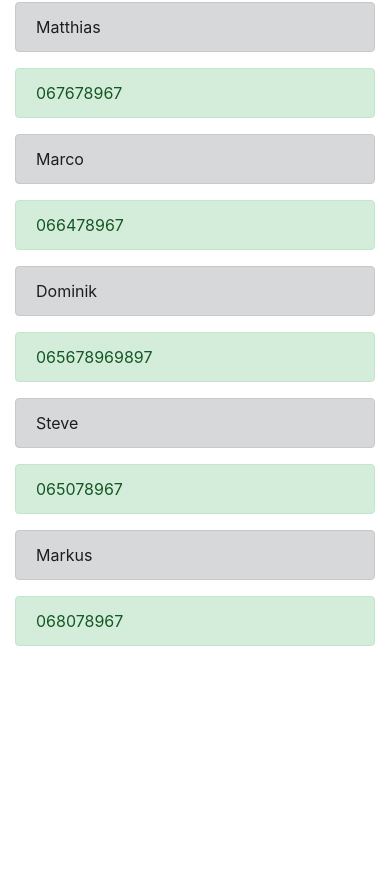
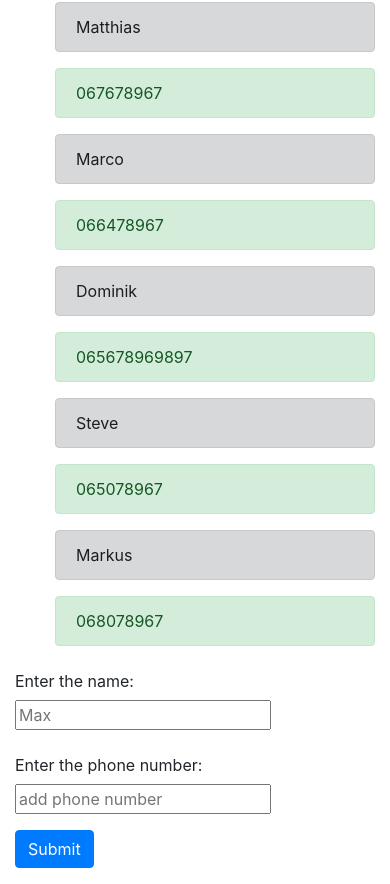
Before and after one commit to fahrican/Adressbuch, a plain HTML site: page index.html in a window 390 px wide. Shown: the part 54-938 px from the top of the page. Before the commit the page ends 844 px from the top, so only its background shows below. Drawn offline with nearby package versions, Linux system fonts and the light colour scheme.

Commit message:
Add form field to enter new name and phone number.

```diff
--- a/app.js
+++ b/app.js
@@ -1,6 +1,6 @@
 document.addEventListener("DOMContentLoaded", function (event) {
 
-    const divHoldContacts = document.getElementById("addressbook");
+    const ulHoldContacts = document.getElementById("addressbook");
 
     //const tData = JSON.parse("address_book.json");
 
@@ -32,8 +32,8 @@ document.addEventListener("DOMContentLoaded", function (event) {
         const fragment = document.createDocumentFragment();
         for (let i = 0; i < contacts.length; i++) {
 
-            const name = document.createElement("P");
-            const number = document.createElement("P");
+            const name = document.createElement("LI");
+            const number = document.createElement("LI");
 
             name.innerText = contacts[i].name;
             name.className = "alert alert-dark";
@@ -44,7 +44,7 @@ document.addEventListener("DOMContentLoaded", function (event) {
             fragment.appendChild(number);
         }
 
-        divHoldContacts.appendChild(fragment);
+        ulHoldContacts.appendChild(fragment);
     }
 
     iterateThroughContacts();
--- a/index.html
+++ b/index.html
@@ -16,9 +16,31 @@
         <div class="container">
 
             <h1>Address Book</h1>
-            <div id="addressbook">
+            <div>
+                <ul id="addressbook" style="list-style-type:none">
 
+                </ul>
             </div>
+
+            <form>
+                <div class="form-group row">
+                    <label for="exampleInputName" class="col-sm-2 col-form-label">Enter the name:</label>
+                    <div class="col-sm-10">
+                        <input type="text" name="name" placeholder="Max">
+                    </div>
+                </div>
+                    <div class="form-group row">
+                        <label for="exampleInputNumber" class="col-sm-2 col-form-label">Enter the phone number:</label>
+                        <div class="col-sm-10">
+                            <input type="number" name="number" placeholder="add phone number">
+                        </div>
+                    </div>
+                    <div class="form-group row">
+                        <div class="col-sm-10">
+                            <button type="submit" name="submit" class="btn btn-primary">Submit</button>
+                        </div>
+                    </div>
+            </form>
 
         </div>
 
```
